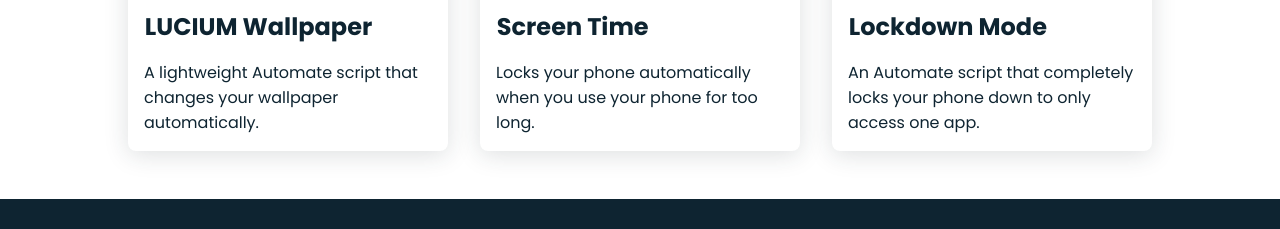
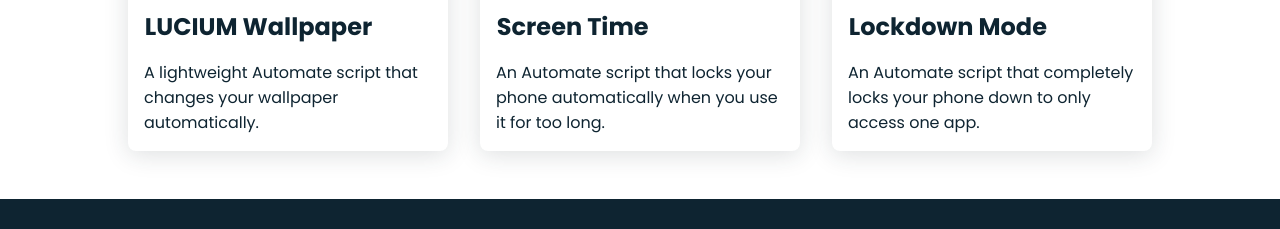
Before and after one commit to mohamedidrissh/mohamedidrissh.github.io, a plain HTML site: page index.html in a window 1280 px wide. Shown: the part 3271-3500 px from the top of the page. Drawn offline with nearby package versions, Linux system fonts and the light colour scheme.

Commit message:
Add files via upload
Description changes

```diff
--- a/index.html
+++ b/index.html
@@ -210,7 +210,8 @@
                         <img src="assets/img/Screen Time.png" alt="">
                     </a>
                     <h2 class="project-subtitle">Screen Time</h2>
-                    <p class="project-text">Locks your phone automatically when you use your phone for too long.</p>
+                    <p class="project-text">An Automate script that locks your phone automatically when you use it for
+                        too long.</p>
                 </div>
 
                 <div class="work__img">
```
